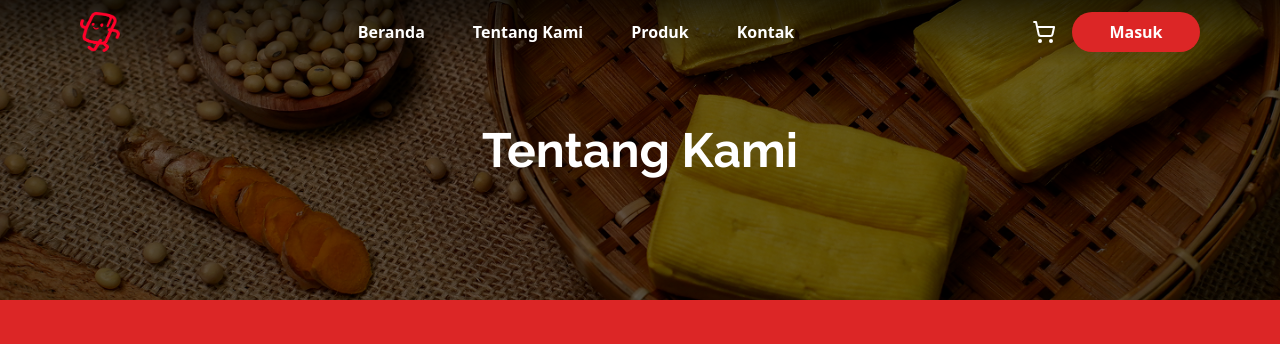
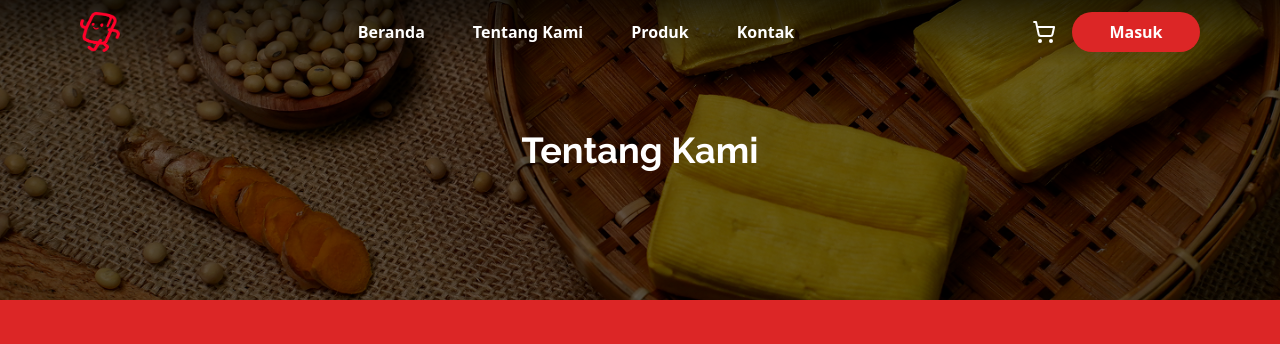
Before and after one commit to Tahu-Suzuka/suzuka-frontend, a React (Vite) app: page /AboutPage in a window 1280 px wide. Shown: the top 344 px of the page. Built offline with nearby package versions, Linux system fonts and the light colour scheme.

Commit message:
components header

```diff
--- a/src/Pages/AboutPage.jsx
+++ b/src/Pages/AboutPage.jsx
@@ -1,21 +1,11 @@
 import React from "react";
 import Wavify from "react-wavify";
+import Header from "../components/ui/header/Header";
 
 const AboutPage = () => {
   return (
     <div>
-      <div className="relative w-full h-[200px] lg:h-[300px]">
-        <img
-          src="/images/about/hero.png"
-          className="absolute inset-0 w-full h-full object-cover"
-          alt="Tentang Kami"
-        />
-        <div className="absolute inset-0 bg-black/50 flex items-center justify-center">
-          <h1 className="text-white text-3xl lg:text-5xl font-bold">
-            Tentang Kami
-          </h1>
-        </div>
-      </div>
+      <Header imageSrc="/images/about/hero.png" title="Tentang Kami" />
 
       <div className="relative bg-red-600 text-white text-center px-6 pt-10 pb-32">
         <div className="max-w-4xl mx-auto">
--- /dev/null
+++ b/src/components/ui/header/Header.jsx
@@ -0,0 +1,18 @@
+import React from "react";
+
+const Header = ({ imageSrc, title }) => {
+  return (
+    <div className="relative w-full h-[200px] lg:h-[300px]">
+      <img
+        src={imageSrc}
+        className="absolute inset-0 w-full h-full object-cover"
+        alt={title}
+      />
+      <div className="absolute inset-0 bg-black/50 flex items-center justify-center">
+        <h1 className="text-white text-2xl lg:text-4xl font-bold">{title}</h1>
+      </div>
+    </div>
+  );
+};
+
+export default Header;
```
